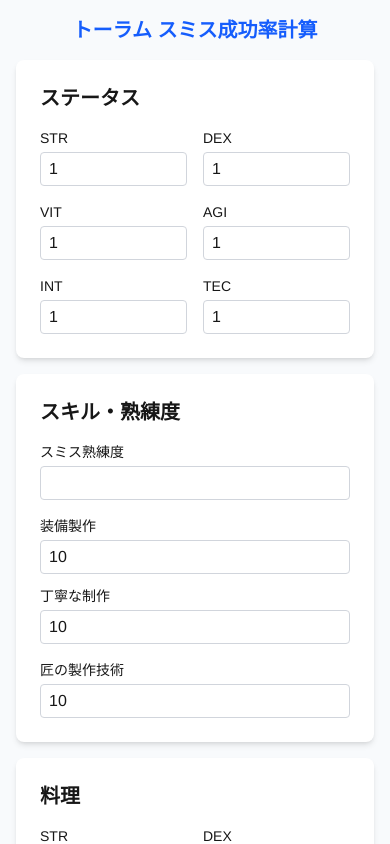
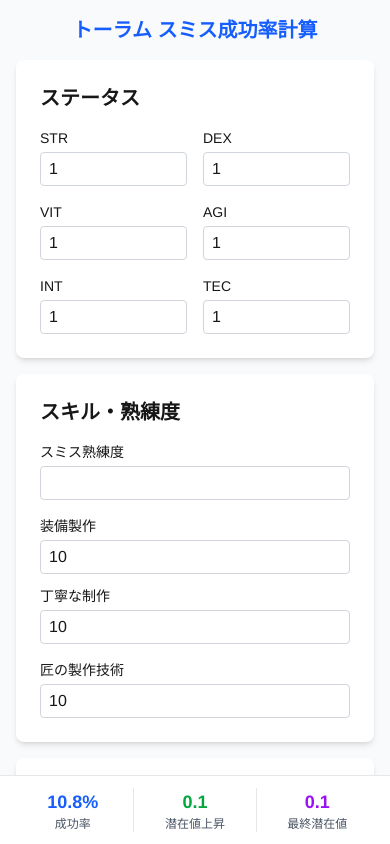
Before and after one commit to nukko-wq/toram-smith-calculator, a Next.js app: page / in a window 390 px wide. Shown: the top 844 px of the page. Built offline with nearby package versions, Linux system fonts and the light colour scheme.

Commit message:
モバイル用の結果表示を実装

```diff
--- /dev/null
+++ b/components/MobileResultBar.tsx
@@ -0,0 +1,36 @@
+'use client';
+
+import type { SmithingResult } from '../lib/types';
+
+interface MobileResultBarProps {
+  result: SmithingResult;
+}
+
+export default function MobileResultBar({ result }: MobileResultBarProps) {
+  return (
+    <div className="fixed bottom-0 left-0 right-0 bg-white border-t border-gray-200 shadow-lg p-3 z-50 md:hidden">
+      <div className="flex justify-between items-center text-sm">
+        <div className="flex-1 text-center">
+          <div className="text-lg font-bold text-blue-600">
+            {result.successRate.toFixed(1)}%
+          </div>
+          <div className="text-xs text-gray-600">成功率</div>
+        </div>
+
+        <div className="flex-1 text-center border-l border-gray-200">
+          <div className="text-lg font-bold text-green-600">
+            {result.potentialIncrease.toFixed(1)}
+          </div>
+          <div className="text-xs text-gray-600">潜在値上昇</div>
+        </div>
+
+        <div className="flex-1 text-center border-l border-gray-200">
+          <div className="text-lg font-bold text-purple-600">
+            {result.finalPotential.toFixed(1)}
+          </div>
+          <div className="text-xs text-gray-600">最終潜在値</div>
+        </div>
+      </div>
+    </div>
+  );
+}
--- a/components/SmithCalculator.tsx
+++ b/components/SmithCalculator.tsx
@@ -4,6 +4,7 @@ import { useState, useEffect } from 'react';
 import { calculateSmithing } from '../lib/calculations';
 import type { SmithingInput, EquipmentType } from '../lib/types';
 import { saveCurrentData, loadCurrentData } from '../lib/localStorage';
+import MobileResultBar from './MobileResultBar';
 
 const equipmentTypes: EquipmentType[] = [
   '片手剣',
@@ -112,7 +113,7 @@ export default function SmithCalculator() {
   }
 
   return (
-    <div className="max-w-7xl mx-auto p-4 lg:p-6 space-y-6 lg:space-y-8">
+    <div className="max-w-7xl mx-auto p-4 lg:p-6 pb-20 md:pb-6 space-y-6 lg:space-y-8">
       <h1 className="text-xl lg:text-3xl font-bold text-center mb-4 lg:mb-6 text-blue-600">
         トーラム スミス成功率計算
       </h1>
@@ -614,6 +615,9 @@ export default function SmithCalculator() {
 
         </div>
       </div>
+
+      {/* モバイル用固定結果バー */}
+      <MobileResultBar result={result} />
     </div>
   );
 }
```
